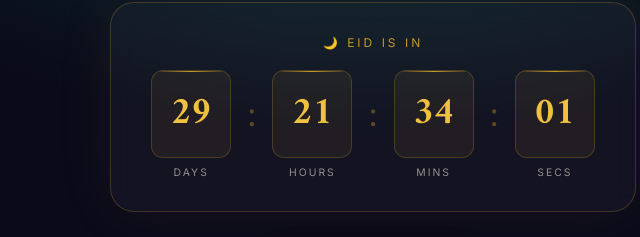
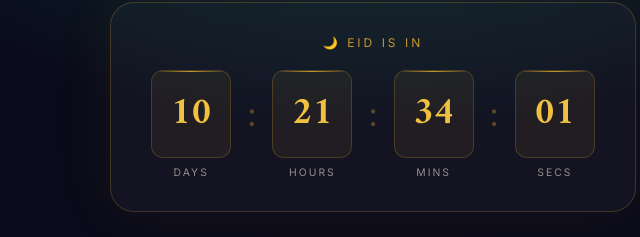
Before and after one commit to Aruje13/eid-mubarak, a plain HTML site: page index.html in a window 1280 px wide. Shown: the part 456-693 px from the top of the page, 267-907 px from the left. Drawn offline with Linux system fonts and the light colour scheme.

Commit message:
fix: update Eid date to March 20, 2026

```diff
--- a/index.html
+++ b/index.html
@@ -482,7 +482,7 @@
     }
 
     // Countdown — set Eid date here
-    const eidDate = new Date('2026-04-08T00:00:00');
+    const eidDate = new Date('2026-03-20T00:00:00');
 
     function updateCountdown() {
       const now = new Date();
```
